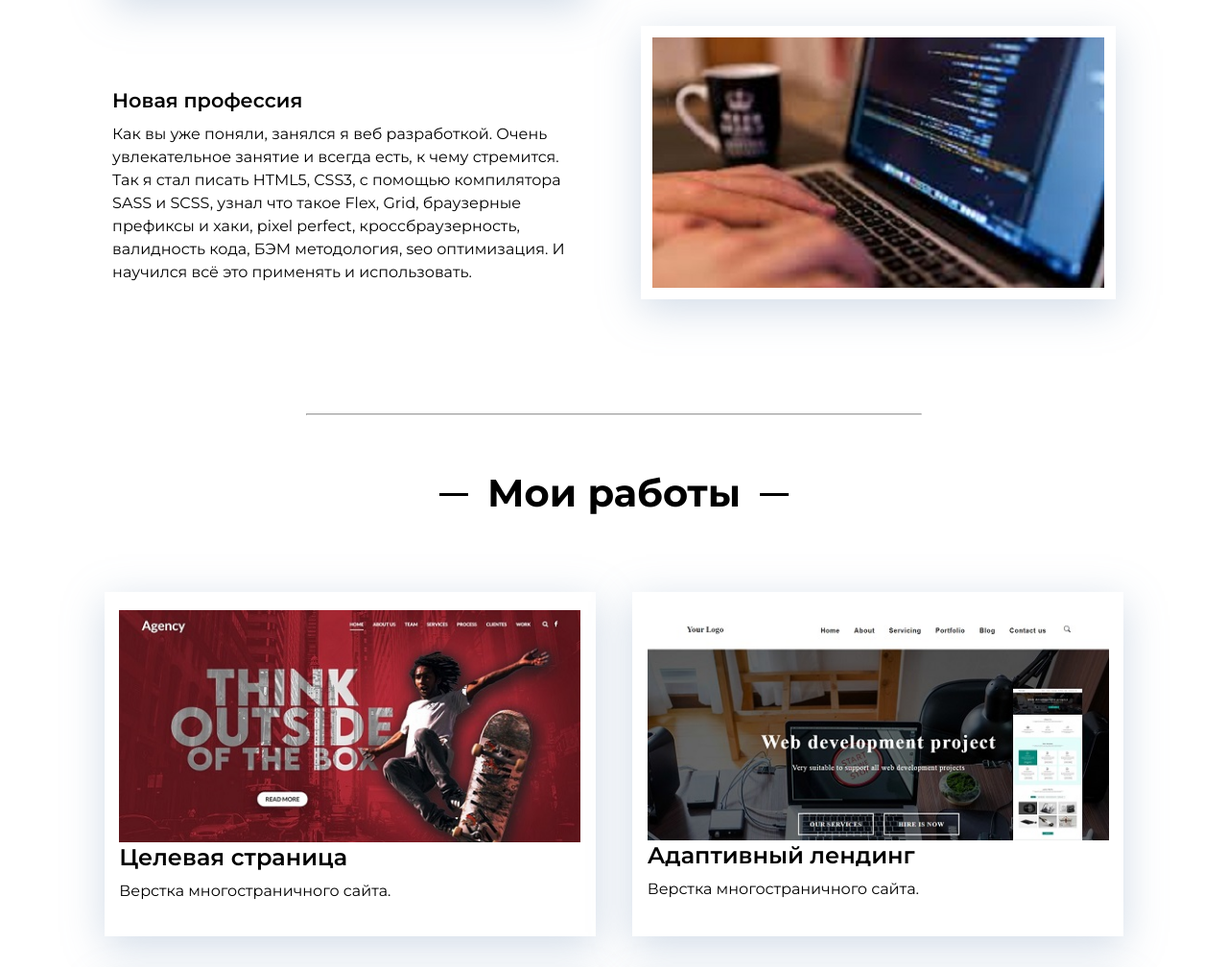
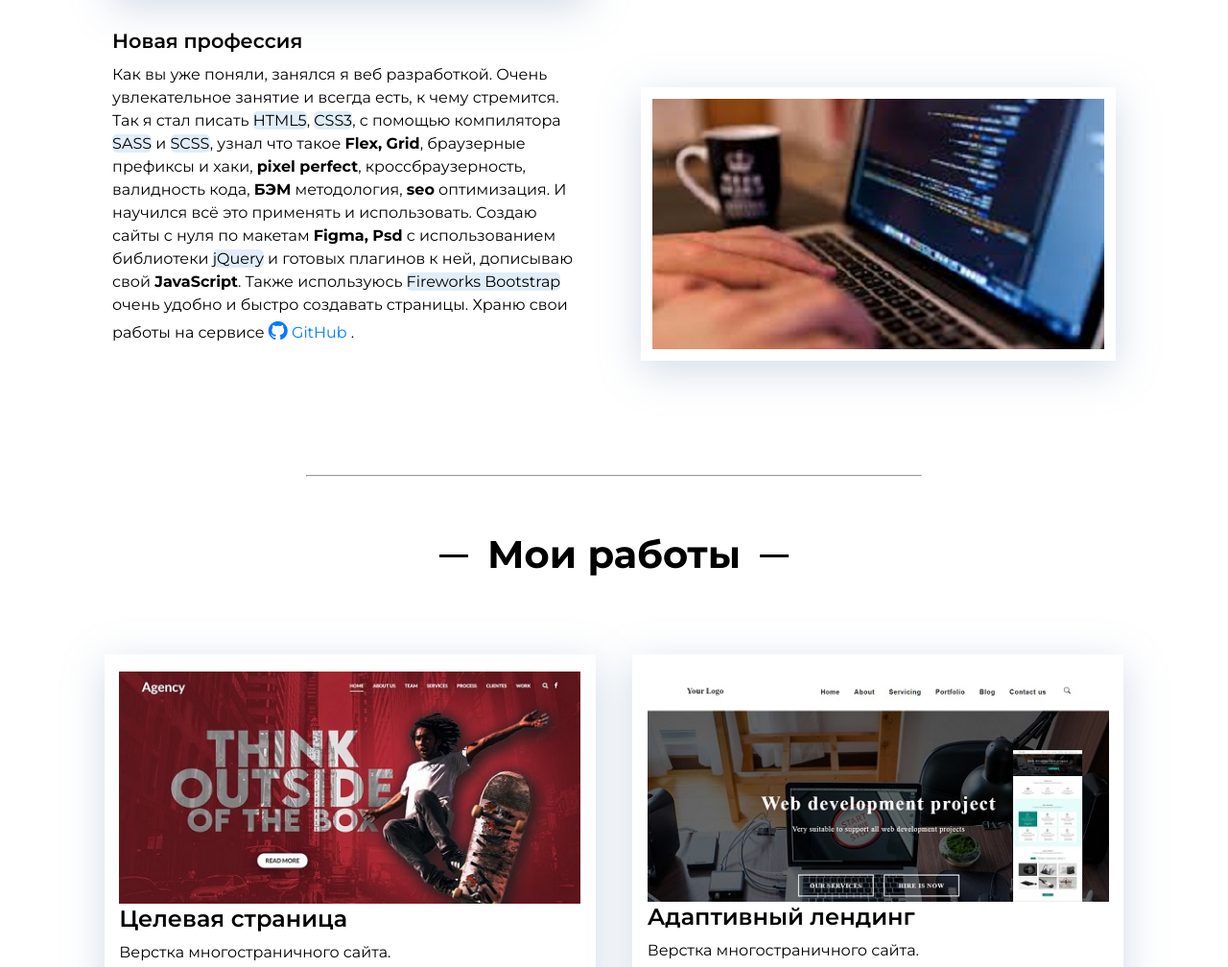
Before and after one commit to antonkudrin/portfolio, a plain HTML site: page index.html in a window 1280 px wide. Shown: the part 1520-2528 px from the top of the page at 96% size. Drawn offline with Linux system fonts and the light colour scheme.

Commit message:
made changes

```diff
--- a/index.html
+++ b/index.html
@@ -94,7 +94,7 @@
         Создание сайтов
       </p>
       <a href="#about" rel="about" class="header__link"
-        ><i class="header__arrow fla flaticon-down-arrow"></i
+        ><i class="header__arrow flaticon-down-arrow"></i
       ></a>
     </header>
 
@@ -143,11 +143,18 @@
             <h3 class="about__title">Новая профессия</h3>
             <p class="about__subtitle">
               Как вы уже поняли, занялся я веб разработкой. Очень увлекательное
-              занятие и всегда есть, к чему стремится. Так я стал писать HTML5,
-              CSS3, с помощью компилятора SASS и SCSS, узнал что такое Flex,
-              Grid, браузерные префиксы и хаки, pixel perfect, кроссбраузерность,
-              валидность кода, БЭМ методология, seo оптимизация. И научился всё
-              это применять и использовать.
+              занятие и всегда есть, к чему стремится. Так я стал писать <mark>HTML5</mark>,
+              <mark>CSS3</mark>, с помощью компилятора <mark>SASS</mark> и <mark>SCSS</mark>, узнал что такое <b>Flex,
+              Grid</b>, браузерные префиксы и хаки, <b>pixel perfect</b>,
+              кроссбраузерность, валидность кода, <b>БЭМ</b> методология, <b>seo</b>
+              оптимизация. И научился всё это применять и использовать. Создаю
+              сайты с нуля по макетам <b>Figma, Psd</b> с использованием библиотеки
+              <mark>jQuery</mark> и готовых плагинов к ней, дописываю свой <b>JavaScript</b>. Также
+              используюсь <mark>Fireworks Bootstrap</mark> очень удобно и быстро создавать
+              страницы. Храню свои работы на сервисе
+              <a href="https://github.com/antonkudrin/">
+                <i class="flaticon-github"></i>&nbsp;GitHub
+              </a>.
             </p>
           </article>
           <div class="about__image">
@@ -198,7 +205,7 @@
 
           <article
             class="portfolio-card wow animate__fadeInTopLeft"
-            data-wow-duration="2s"
+            data-wow-duration="1s"
             data-wow-offset="100"
           >
             <a
@@ -217,7 +224,7 @@
 
           <article
             class="portfolio-card wow animate__fadeInTopRight"
-            data-wow-duration="2s"
+            data-wow-duration="1s"
             data-wow-offset="100"
           >
             <a href="#" target="_blanck">
@@ -296,11 +303,17 @@
           data-wow-duration="3s"
           data-wow-offset="100"
         >
-          <a href="https://t.me/webDevelopment_studio"><i class="contact__icon flaticon-telegram"></i></a>
+          <a href="https://t.me/webDevelopment_studio"
+            ><i class="contact__icon flaticon-telegram"></i
+          ></a>
           <a href="#"><i class="contact__icon flaticon-skype"></i></a>
-          <a href="https://github.com/antonkudrin/"><i class="contact__icon flaticon-github"></i></a>
+          <a href="https://github.com/antonkudrin/"
+            ><i class="contact__icon flaticon-github"></i
+          ></a>
           <a href="#"><i class="contact__icon flaticon-logo"></i></a>
-          <a href="#"><i class="contact__icon flaticon-odnoklassniki-logo"></i></a>
+          <a href="#"
+            ><i class="contact__icon flaticon-odnoklassniki-logo"></i
+          ></a>
         </div>
       </div>
       <div
--- a/scss/_abaut.scss
+++ b/scss/_abaut.scss
@@ -31,6 +31,16 @@
   font-size: 1em;
   line-height: 1.5;
   color: #000000;
+  mark{
+    background-color: #66a5e433;
+    border-radius: 5px;
+  }
+  & a{
+    transition: .3s;
+  }
+  & a:hover{
+    color: aqua;
+  }
 }
 
 // .abaut__aside {
--- a/scss/style.scss
+++ b/scss/style.scss
@@ -19,8 +19,6 @@ a {
 a:hover {
   text-decoration: none;
 }
-
-
 
 .title {
   position: relative;
@@ -53,12 +51,18 @@ a:hover {
 }
 
 
+[class^="flaticon-"]:before,
+[class*=" flaticon-"]:before,
+[class^="flaticon-"]:after,
+[class*=" flaticon-"]:after {
+  margin-left: 0 !important;
+}
 
 section {
   padding: 0 7% 7% 7%;
 }
 
-hr{
+hr {
   width: 50%;
   margin: auto;
 }
```
Also changed, not shown: css/style.css.
